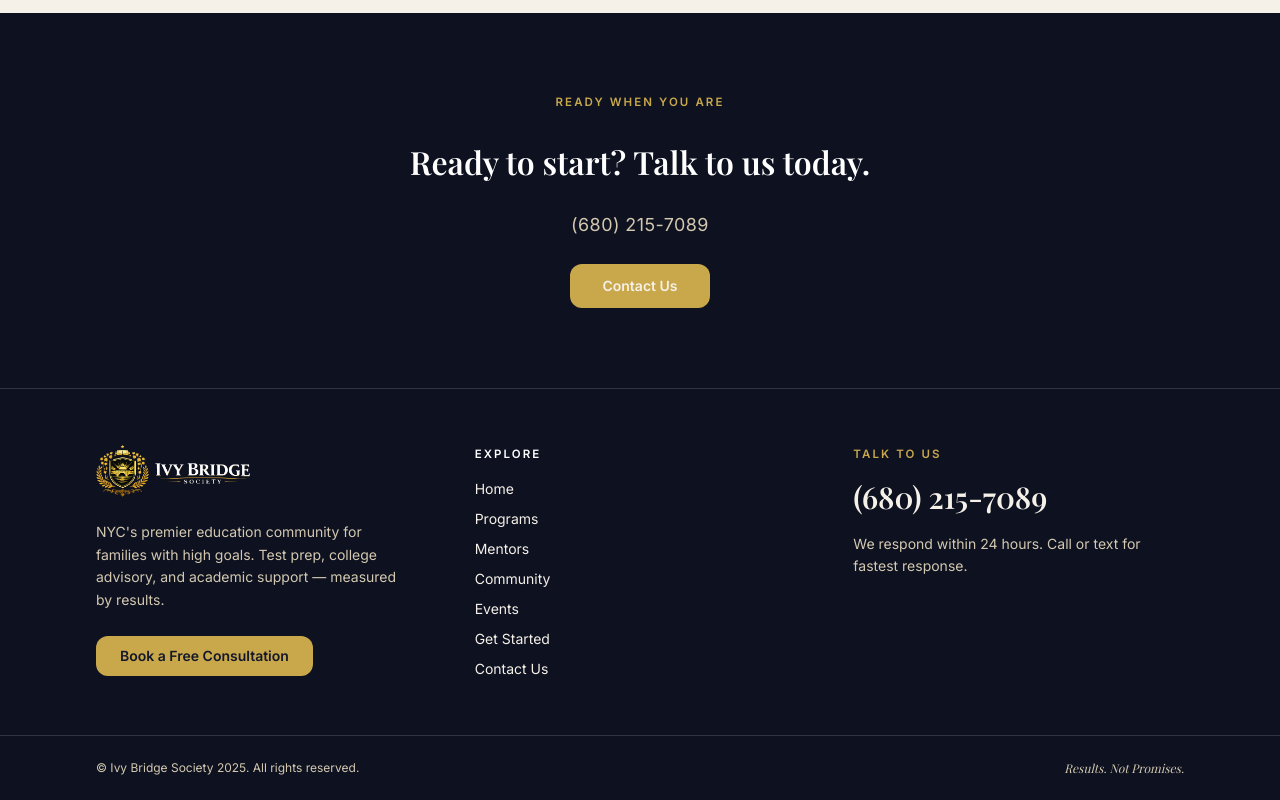
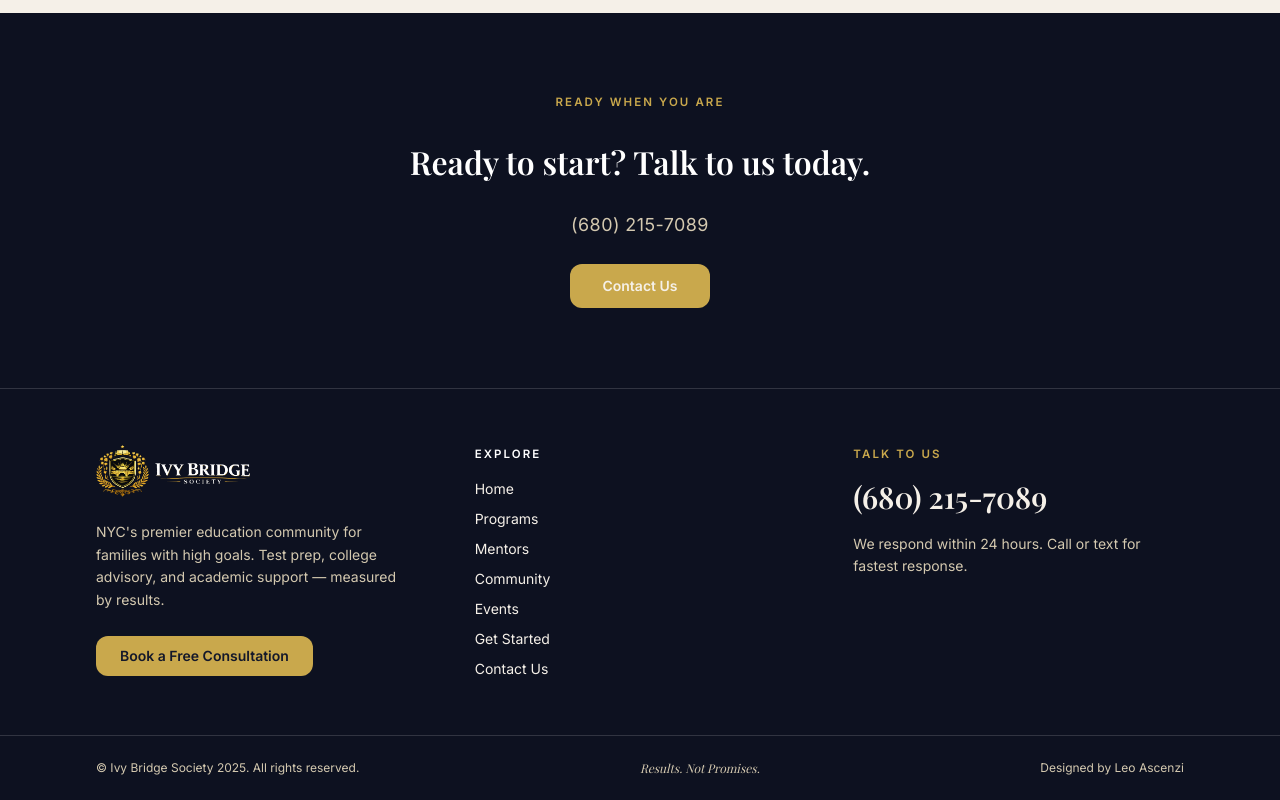
Before and after one commit to LeoAscenzi/logic-action-site, a Next.js app in the folder frontend/: page / in a window 1280 px wide. Shown: the part 3067-3867 px from the top of the page. Built offline with nearby package versions, Linux system fonts and the light colour scheme; no server answers.

Commit message:
add leoascenzi callout

```diff
--- a/frontend/app/components/footer.tsx
+++ b/frontend/app/components/footer.tsx
@@ -82,6 +82,17 @@ export default function Footer() {
 				<span className="text-xs text-cream-dim font-playfair italic">
 					Results. Not Promises.
 				</span>
+				<span className="text-xs text-cream-dim">
+					Designed by{" "}
+					<a
+						href="https://www.leoascenzi.com"
+						target="_blank"
+						rel="noopener noreferrer"
+						className="hover:text-white transition-colors"
+					>
+						Leo Ascenzi
+					</a>
+				</span>
 			</div>
 
 		</Section>
```
